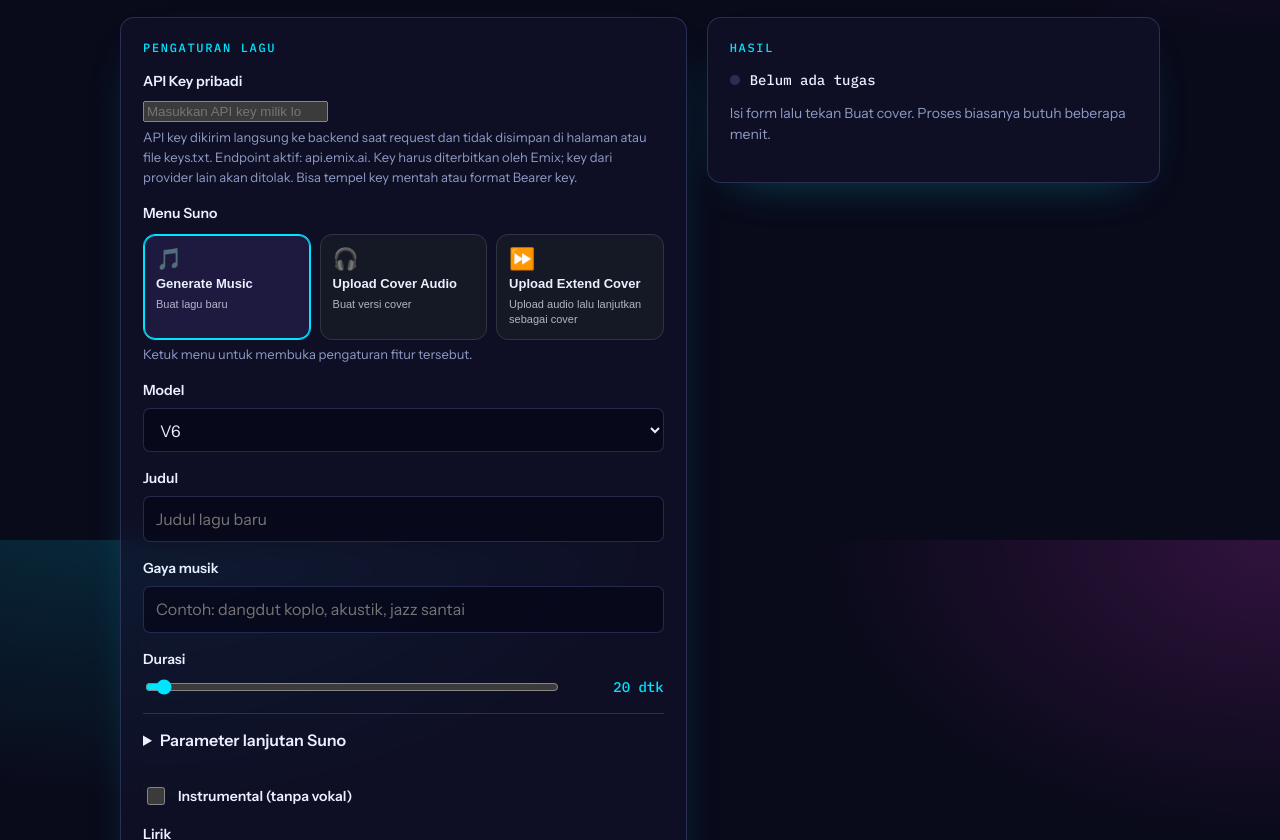
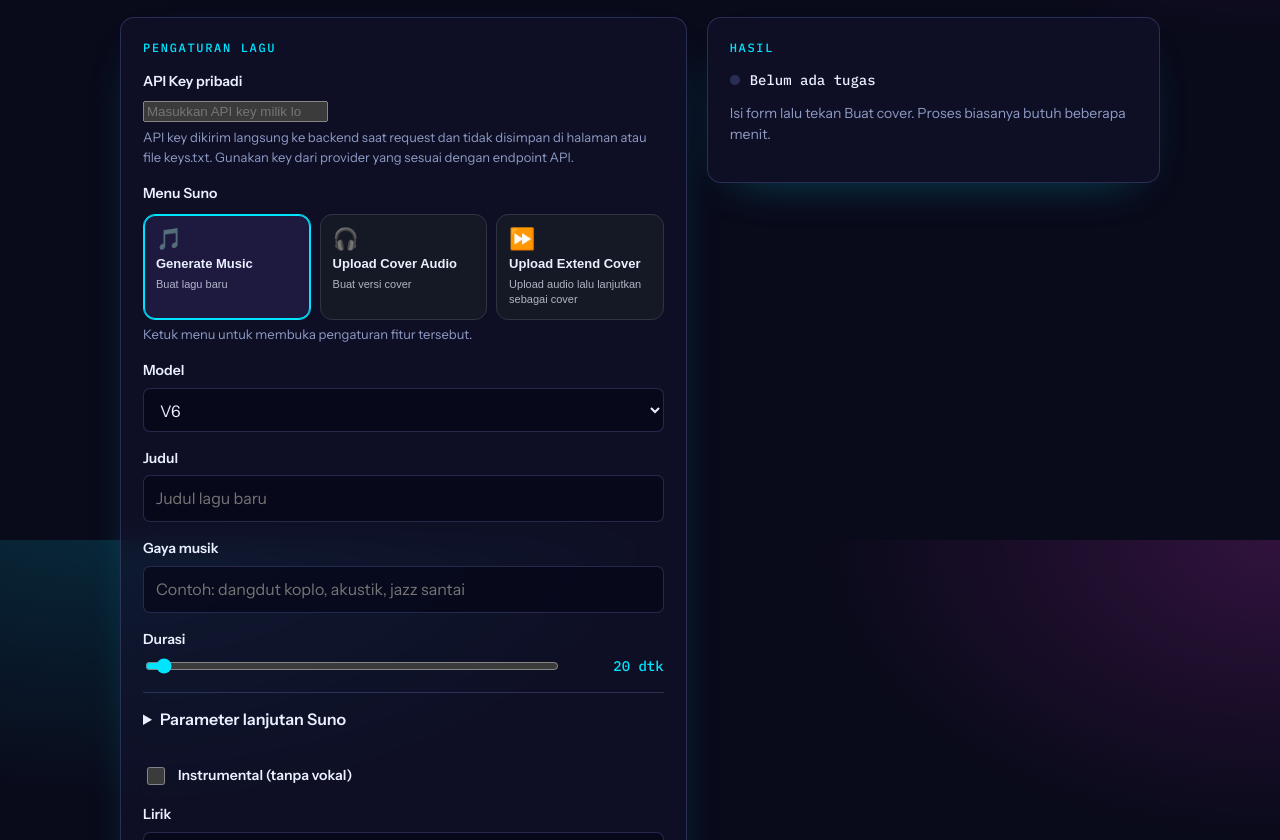
Before and after one commit to sripudinwijaya-maker/gneetai, a website: page public/index.html in a window 1280 px wide. Shown: the part 260-1100 px from the top of the page. Drawn offline with Linux system fonts and the light colour scheme; a web font is replaced by a local one.

Commit message:
Add files via upload

```diff
--- a/public/index.html
+++ b/public/index.html
@@ -190,7 +190,7 @@
       <div class="field" style="margin-bottom:16px">
         <label for="apiKey">API Key pribadi</label>
         <input type="password" id="apiKey" autocomplete="off" spellcheck="false" placeholder="Masukkan API key milik lo" required>
-        <div class="hint">API key dikirim langsung ke backend saat request dan tidak disimpan di halaman atau file keys.txt. Endpoint aktif: api.emix.ai. Key harus diterbitkan oleh Emix; key dari provider lain akan ditolak. Bisa tempel key mentah atau format Bearer key.</div>
+        <div class="hint">API key dikirim langsung ke backend saat request dan tidak disimpan di halaman atau file keys.txt. Gunakan key dari provider yang sesuai dengan endpoint API.</div>
       </div>
 
       <div class="field">
@@ -383,7 +383,7 @@
 
   var ERR = {
     400: "Parameter tidak valid. Periksa isian form.",
-    401: "API key ditolak oleh Emix (HTTP 401). Pastikan key berasal dari akun Emix dan belum dicabut; key provider lain tidak bisa dipakai di endpoint ini.",
+    401: "API key ditolak atau tidak valid. Periksa API key yang lo masukkan.",
     402: "Saldo API key tidak cukup.",
     404: "Sumber tidak ditemukan.",
     422: "Validasi gagal. Periksa link audio dan isian lainnya.",
```
